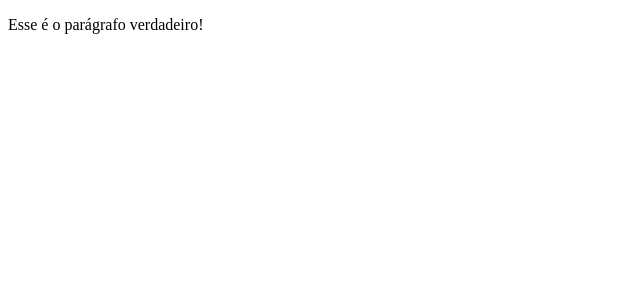
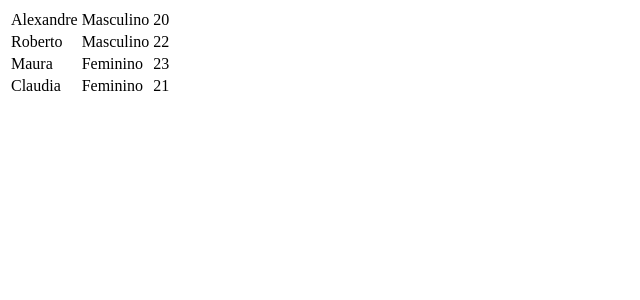
Before and after one commit to GilCarvalhal/angular, an Angular app: page / in a window 1280 px wide. Shown: the top 300 px of the page, without its empty margins (0-640 px from the left). Built offline with nearby package versions, Linux system fonts and the light colour scheme.

Commit message:
Diretiva estrutural '*ngFor'

```diff
--- a/src/app/app.component.html
+++ b/src/app/app.component.html
@@ -1,21 +1,11 @@
-<!-- <h1 *ngIf="title ; else mensagemPadrao">{{title}}</h1>
+<table>
 
-<ng-template #mensagemPadrao>
-    <h1>
-        Bem vindo ao treinamento de Angular
-    </h1>
-</ng-template> -->
+    <tr *ngFor="let cliente of clientes">
+        <td>{{cliente.nome}}</td>
+        <td>{{cliente.sexo}}</td>
+        <td>{{cliente.idade}}</td>
+    </tr>
 
-<span [ngSwitch]="title">
-    <p *ngSwitchCase="'Olá!'">
-        Esse é o parágrafo verdadeiro!
-    </p>
-    <p *ngSwitchCase="false">
-        Esse é o parágrafo falso!
-    </p>
-    <p *ngSwitchDefault>
-        Esse é o parágrafo default!
-    </p>
-</span>
+</table>
 
 <router-outlet></router-outlet>
--- a/src/app/app.component.ts
+++ b/src/app/app.component.ts
@@ -8,10 +8,32 @@ import { Component } from '@angular/core';
 export class AppComponent {
   title = 'Olá!';
 
+  clientes = [
+    {
+      nome: 'Alexandre',
+      sexo: 'Masculino',
+      idade: 20
+    },
+    {
+      nome: 'Roberto',
+      sexo: 'Masculino',
+      idade: 22
+    },
+    {
+      nome: 'Maura',
+      sexo: 'Feminino',
+      idade: 23
+    },
+    {
+      nome: 'Claudia',
+      sexo: 'Feminino',
+      idade: 21
+    },
+  ]
+
   constructor() { }
 
+  //Diretivas estruturais
+  //*ngFor
 
-  //ngIf usando complemento else, usamos para exibir ou ocultar elementos tomado por decisão lógica.
-
-  //ngSwitch
 }
```
